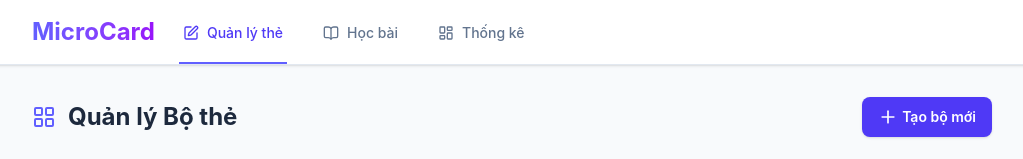
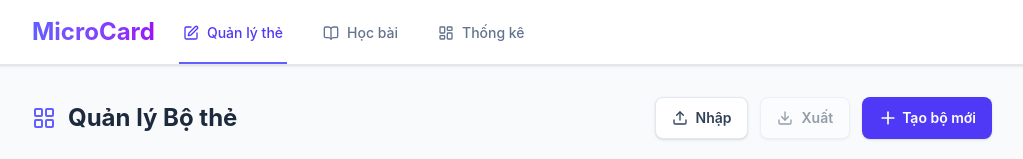
Before and after one commit to trongdang2012/FlashCard, a React (Vite) app: page / in a window 1280 px wide. Both pictures are taken after a click on the button "Quản lý thẻ". Shown: the top 159 px of the page, without its empty margins (128-1151 px from the left). Built offline with nearby package versions, Linux system fonts and the light colour scheme.

Commit message:
Add Import/Export features

```diff
--- a/src/components/CardEditor.jsx
+++ b/src/components/CardEditor.jsx
@@ -1,5 +1,5 @@
 import React, { useState, useEffect } from 'react';
-import { ImagePlus, Trash2, Save, Plus, Folder, ChevronLeft, Play, LayoutGrid } from 'lucide-react';
+import { ImagePlus, Trash2, Save, Plus, Folder, ChevronLeft, Play, LayoutGrid, Download, Upload } from 'lucide-react';
 import { get, set } from 'idb-keyval';
 
 export default function CardEditor({ onStudyDeck }) {
@@ -110,15 +110,81 @@ export default function CardEditor({ onStudyDeck }) {
     }
   };
 
+  const handleExport = async () => {
+    try {
+      const exportData = { decks, cards };
+      const blob = new Blob([JSON.stringify(exportData)], { type: 'application/json' });
+      const url = URL.createObjectURL(blob);
+      const a = document.createElement('a');
+      a.href = url;
+      a.download = `microcard_backup_${new Date().getTime()}.json`;
+      a.click();
+      URL.revokeObjectURL(url);
+    } catch (error) {
+      alert('Có lỗi khi xuất dữ liệu: ' + error.message);
+    }
+  };
+
+  const handleImport = (e) => {
+    const file = e.target.files[0];
+    if (!file) return;
+
+    const reader = new FileReader();
+    reader.onload = async (event) => {
+      try {
+        const data = JSON.parse(event.target.result);
+        if (data && Array.isArray(data.decks) && Array.isArray(data.cards)) {
+          if (window.confirm(`Tìm thấy ${data.decks.length} bộ thẻ và ${data.cards.length} thẻ. Bạn có chắc chắn muốn nạp dữ liệu này? (Dữ liệu mới sẽ được gộp vào dữ liệu hiện tại)`)) {
+            const newDecks = [...decks];
+            const newCards = [...cards];
+
+            data.decks.forEach(d => {
+              if (!newDecks.find(existing => existing.id === d.id)) newDecks.push(d);
+            });
+            data.cards.forEach(c => {
+              if (!newCards.find(existing => existing.id === c.id)) newCards.push(c);
+            });
+
+            await set('microdecks', newDecks);
+            await set('microcards', newCards);
+            setDecks(newDecks);
+            setCards(newCards);
+            alert('Nhập dữ liệu thành công!');
+          }
+        } else {
+          alert('File không hợp lệ hoặc bị hỏng.');
+        }
+      } catch (error) {
+        alert('Lỗi đọc file: ' + error.message);
+      }
+    };
+    reader.readAsText(file);
+    e.target.value = '';
+  };
+
   // View: Deck List
   if (!selectedDeckId) {
     return (
       <div className="space-y-8 animate-in fade-in slide-in-from-bottom-4 duration-500">
-        <div className="flex justify-between items-center mb-6">
+        <div className="flex flex-col sm:flex-row justify-between items-start sm:items-center mb-6 gap-4">
           <h2 className="text-2xl font-bold text-slate-800 flex items-center">
             <LayoutGrid className="w-6 h-6 mr-3 text-indigo-500" />
             Quản lý Bộ thẻ
           </h2>
+          <div className="flex flex-wrap gap-3">
+            <label className="inline-flex items-center rounded-lg bg-white border border-slate-200 px-4 py-2.5 text-sm font-semibold text-slate-700 shadow-sm hover:bg-slate-50 transition-colors cursor-pointer">
+              <Upload className="w-4 h-4 mr-2" />
+              Nhập
+              <input type="file" accept=".json" onChange={handleImport} className="hidden" />
+            </label>
+            <button
+              onClick={handleExport}
+              disabled={decks.length === 0}
+              className="inline-flex items-center rounded-lg bg-white border border-slate-200 px-4 py-2.5 text-sm font-semibold text-slate-700 shadow-sm hover:bg-slate-50 transition-colors disabled:opacity-50 disabled:cursor-not-allowed"
+            >
+              <Download className="w-4 h-4 mr-2" />
+              Xuất
+            </button>
             <button
               onClick={handleCreateDeck}
               className="inline-flex items-center rounded-lg bg-indigo-600 px-4 py-2.5 text-sm font-semibold text-white shadow-sm hover:bg-indigo-500 transition-colors"
@@ -126,6 +192,7 @@ export default function CardEditor({ onStudyDeck }) {
               <Plus className="w-5 h-5 mr-1" />
               Tạo bộ mới
             </button>
+          </div>
         </div>
 
         {decks.length === 0 ? (
```
Lines whose indentation alone changed are shown as unchanged.
